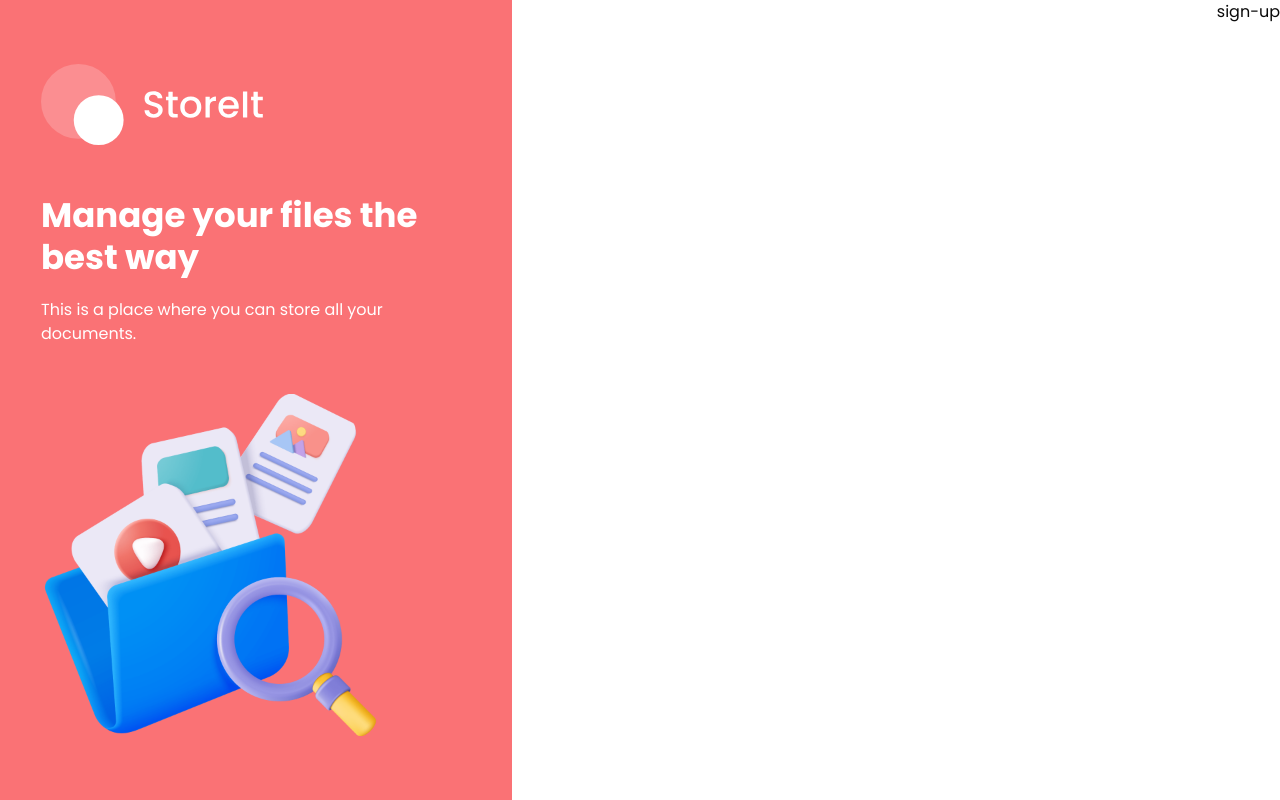
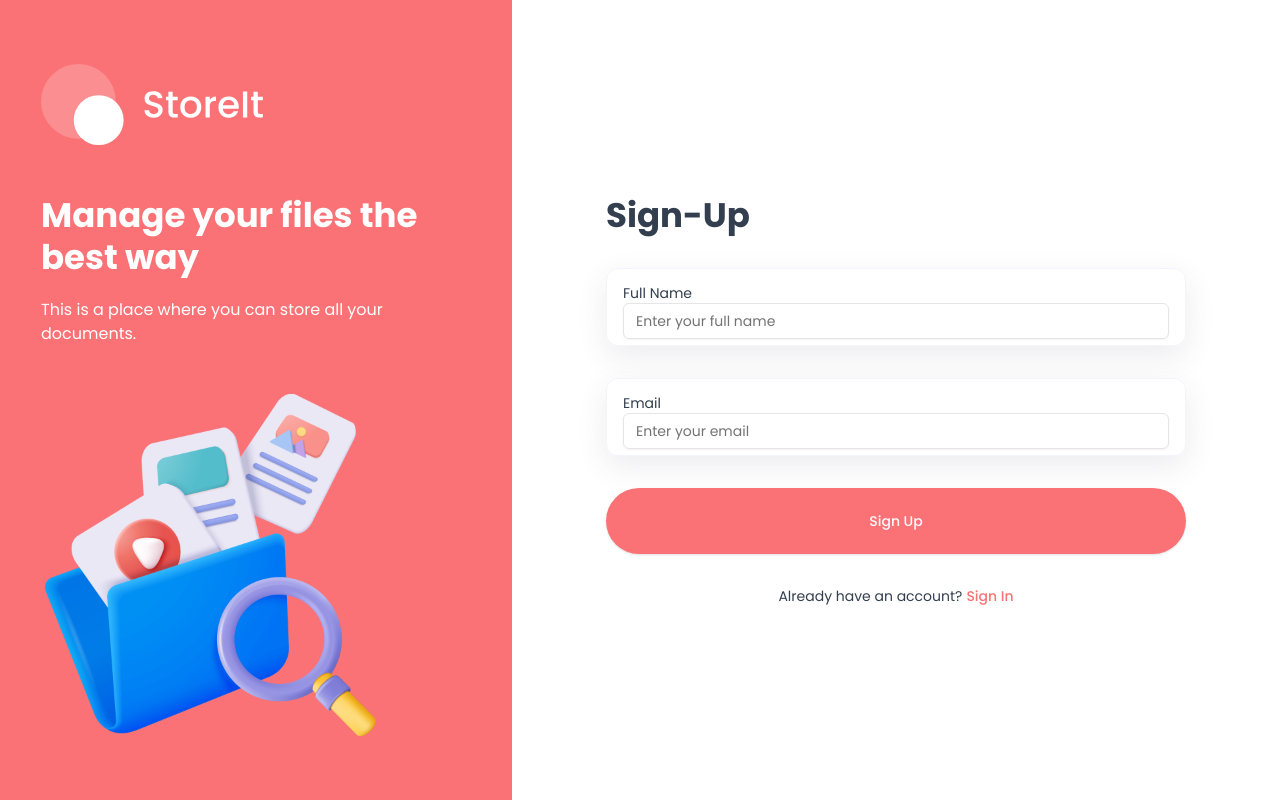
Before and after one commit to LoveKumarAgrawal/StorEase, a Next.js app: page /sign-up in a window 1280 px wide. Built offline with nearby package versions, Linux system fonts and the light colour scheme.

Commit message:
added reusable authform

```diff
--- a/app/(auth)/layout.tsx
+++ b/app/(auth)/layout.tsx
@@ -5,7 +5,7 @@ const Layout = ({ children }: { children: React.ReactNode }) => {
   return (
     <div className="flex min-h-screen">
       <section className="hidden w-1/2 items-center justify-center bg-brand p-10 lg:flex xl:w-2/5">
-        <div className="max-h max-h-[800px] max-w-[430px] flex-col justify-center space-y-12">
+        <div className="flex max-h-[800px] max-w-[430px] flex-col justify-center space-y-12">
           <Image
             src="/assets/icons/logo-full.svg"
             alt="logo"
@@ -13,6 +13,7 @@ const Layout = ({ children }: { children: React.ReactNode }) => {
             height={82}
             className="h-auto"
           />
+
           <div className="space-y-5 text-white">
             <h1 className="h1">Manage your files the best way</h1>
             <p className="body-1">
@@ -28,7 +29,8 @@ const Layout = ({ children }: { children: React.ReactNode }) => {
           />
         </div>
       </section>
-      <section className="lg-py-0 flex flex-1 flex-col items-center bg-white p-4 py-10 lg:justify-center lg:p-10">
+
+      <section className="flex flex-1 flex-col items-center bg-white p-4 py-10 lg:justify-center lg:p-10 lg:py-0">
         <div className="mb-16 lg:hidden">
           <Image
             src="/assets/icons/logo-full-brand.svg"
@@ -38,8 +40,9 @@ const Layout = ({ children }: { children: React.ReactNode }) => {
             className="h-auto w-[200px] lg:w-[250px]"
           />
         </div>
+
+        {children}
       </section>
-      {children}
     </div>
   );
 };
--- a/components/AuthForm.tsx
+++ b/components/AuthForm.tsx
@@ -1,7 +1,125 @@
+"use client";
+
+import { zodResolver } from "@hookform/resolvers/zod";
+import { useForm } from "react-hook-form";
+import { z } from "zod";
+import { Button } from "@/components/ui/button";
+import {
+  Form,
+  FormControl,
+  FormField,
+  FormItem,
+  FormLabel,
+  FormMessage,
+} from "@/components/ui/form";
+import { Input } from "@/components/ui/input";
+import { useState } from "react";
+import Image from "next/image";
+import Link from "next/link";
+
 type FormType = "sign-in" | "sign-up";
 
+const authFormSchema = (formType: FormType) => {
+  return z.object({
+    email: z.string().email(),
+    fullName:
+      formType === "sign-up"
+        ? z.string().min(2).max(50)
+        : z.string().optional(),
+  });
+};
+
 const AuthForm = ({ type }: { type: FormType }) => {
-  return <div>{type}</div>;
+  const [isLoading, setIsLoading] = useState<boolean>(false);
+  const [errorMessage, setErrorMessage] = useState("");
+  const formSchema = authFormSchema(type);
+  const form = useForm<z.infer<typeof formSchema>>({
+    resolver: zodResolver(formSchema),
+    defaultValues: {
+      fullName: "",
+      email: "",
+    },
+  });
+
+  const onSubmit = (values: z.infer<typeof formSchema>) => {
+    console.log(values);
+  };
+
+  return (
+    <>
+      <Form {...form}>
+        <form onSubmit={form.handleSubmit(onSubmit)} className="auth-form">
+          <h1 className="form-title">
+            {type === "sign-in" ? "Sign-In" : "Sign-Up"}
+          </h1>
+          {type === "sign-up" && (
+            <FormField
+              control={form.control}
+              name="fullName"
+              render={({ field }) => (
+                <FormItem>
+                  <div className="shad-form-item">
+                    <FormLabel className="shad-form-label">Full Name</FormLabel>
+                    <FormControl>
+                      <Input placeholder="Enter your full name" {...field} />
+                    </FormControl>
+                  </div>
+                  <FormMessage className="shad-form-message" />
+                </FormItem>
+              )}
+            />
+          )}
+          <FormField
+            control={form.control}
+            name="email"
+            render={({ field }) => (
+              <FormItem>
+                <div className="shad-form-item">
+                  <FormLabel className="shad-form-label">Email</FormLabel>
+                  <FormControl>
+                    <Input placeholder="Enter your email" {...field} />
+                  </FormControl>
+                </div>
+                <FormMessage className="shad-form-message" />
+              </FormItem>
+            )}
+          />
+          <Button
+            type="submit"
+            className="form-submit-button"
+            disabled={isLoading}
+          >
+            {type === "sign-in" ? "Sign In" : "Sign Up"}
+            {isLoading && (
+              <Image
+                src="/assets/icons/loader.svg"
+                alt="loader"
+                width={24}
+                height={24}
+                className="ml-2 animate-spin"
+              />
+            )}
+          </Button>
+          {errorMessage && <p className="error-message">*{errorMessage}</p>}
+          <div className="body-2 flex justify-center">
+            <p className="text-light-100">
+              {type === "sign-in"
+                ? "Don't have an account?"
+                : "Already have an account?"}
+            </p>
+            <Link
+              href={type === "sign-in" ? "/sign-up" : "sign-in"}
+              className="ml-1 font-medium text-brand"
+            >
+              {" "}
+              {type === "sign-in" ? "Sign Up" : "Sign In"}
+            </Link>
+          </div>
+        </form>
+      </Form>
+      {/* Opt Verification */}
+    </>
+  );
 };
 
 export default AuthForm;
--- /dev/null
+++ b/components/ui/input.tsx
@@ -0,0 +1,22 @@
+import * as React from "react"
+
+import { cn } from "@/lib/utils"
+
+const Input = React.forwardRef<HTMLInputElement, React.ComponentProps<"input">>(
+  ({ className, type, ...props }, ref) => {
+    return (
+      <input
+        type={type}
+        className={cn(
+          "flex h-9 w-full rounded-md border border-neutral-200 bg-transparent px-3 py-1 text-base shadow-sm transition-colors file:border-0 file:bg-transparent file:text-sm file:font-medium file:text-neutral-950 placeholder:text-neutral-500 focus-visible:outline-none focus-visible:ring-1 focus-visible:ring-neutral-950 disabled:cursor-not-allowed disabled:opacity-50 md:text-sm dark:border-neutral-800 dark:file:text-neutral-50 dark:placeholder:text-neutral-400 dark:focus-visible:ring-neutral-300",
+          className
+        )}
+        ref={ref}
+        {...props}
+      />
+    )
+  }
+)
+Input.displayName = "Input"
+
+export { Input }
```
